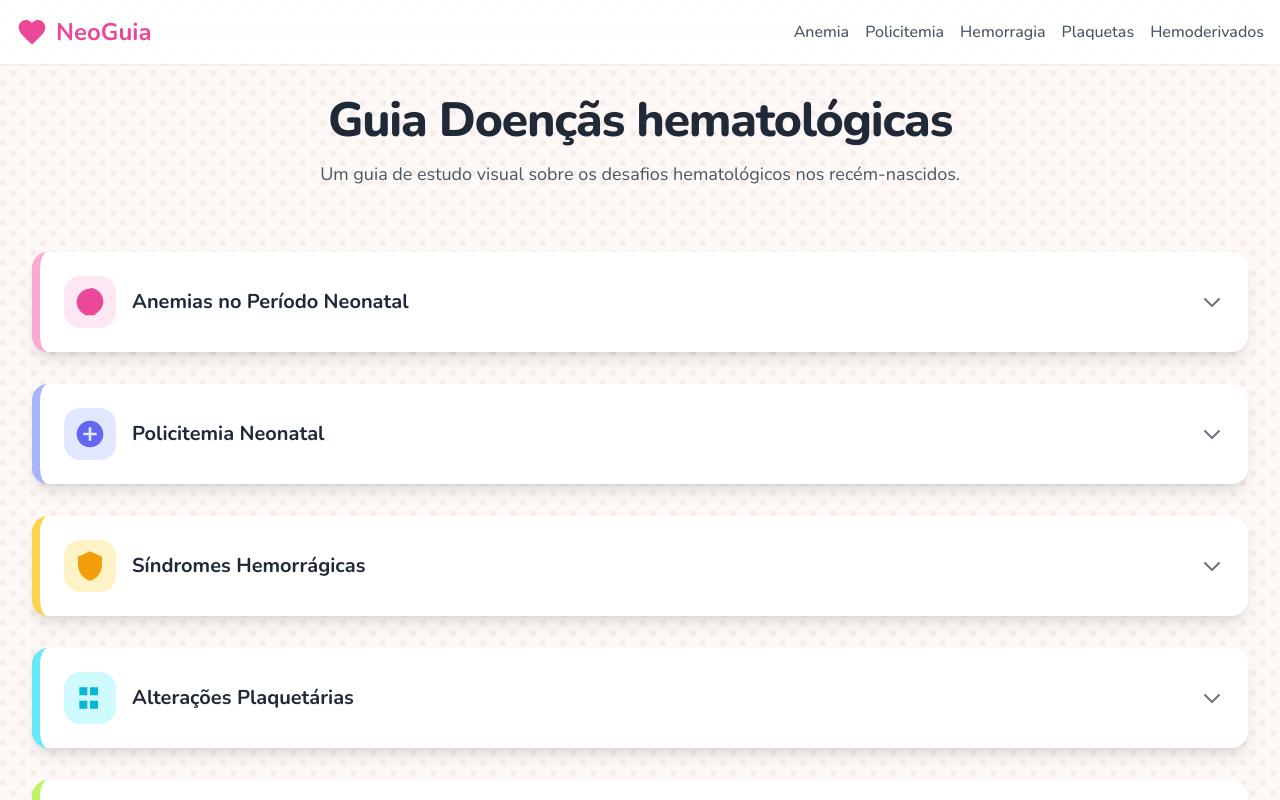
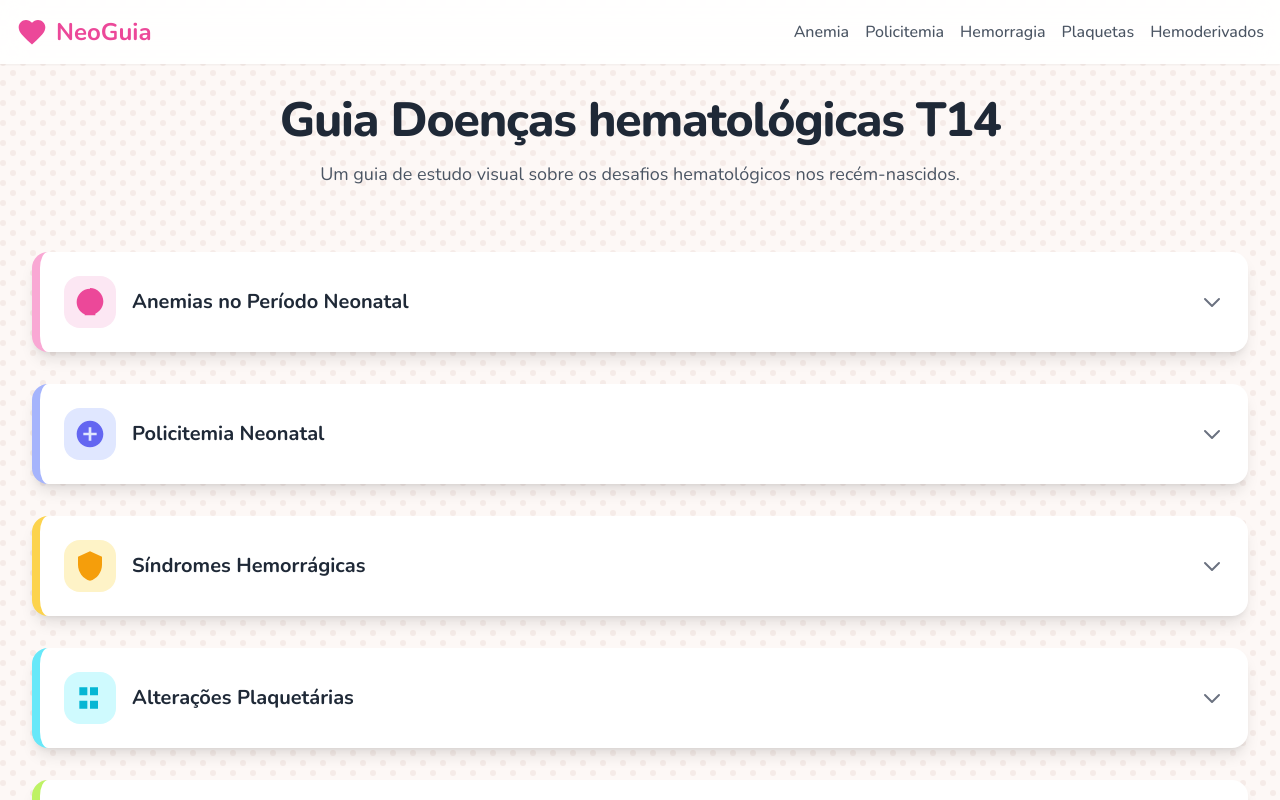
Before and after one commit to molkmendelf/Guia-Neonatologia-, a plain HTML site: page index.html in a window 1280 px wide. Shown: the top 800 px of the page. Drawn offline with nearby package versions, Linux system fonts and the light colour scheme.

Commit message:
Update index.html

```diff
--- a/index.html
+++ b/index.html
@@ -85,7 +85,7 @@
     <!-- Main Content -->
     <main class="container mx-auto p-4 md:p-8">
         <div class="text-center mb-16">
-            <h2 class="text-4xl lg:text-5xl font-extrabold text-gray-800 tracking-tight">Guia Doençãs hematológicas</h2>
+            <h2 class="text-4xl lg:text-5xl font-extrabold text-gray-800 tracking-tight">Guia Doenças hematológicas T14</h2>
             <p class="mt-4 text-lg text-gray-600 max-w-3xl mx-auto">Um guia de estudo visual sobre os desafios hematológicos nos recém-nascidos.</p>
         </div>
 
```
